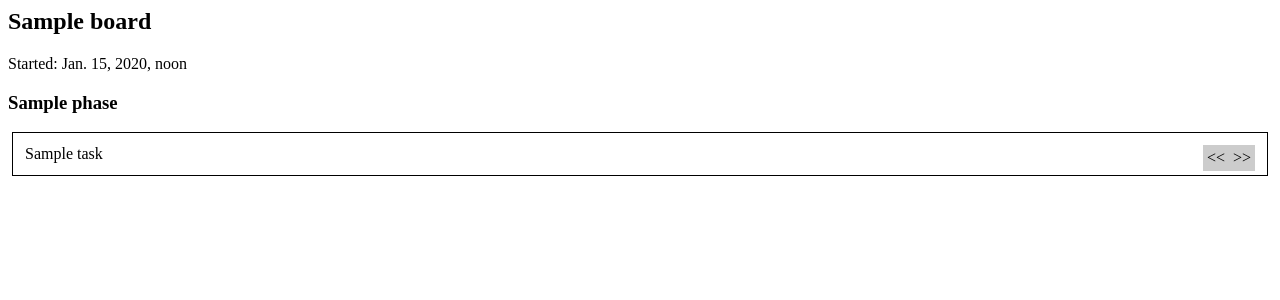
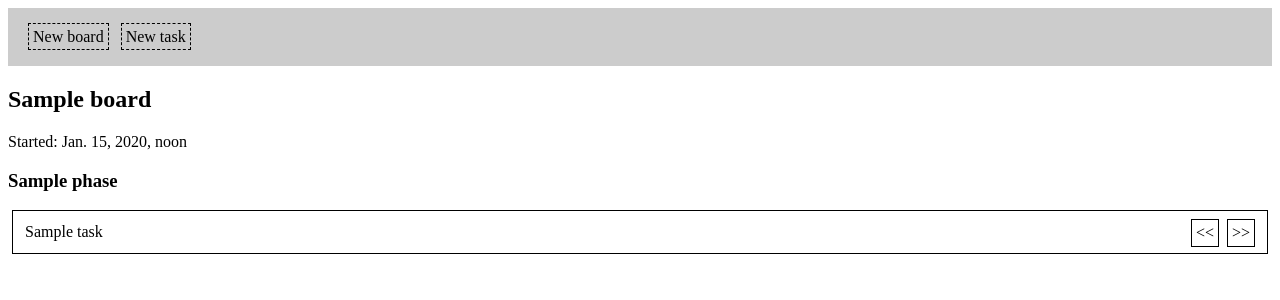
Before and after one commit to blistudio/bligress, a Django app: page /kanban/board/1/ in a window 1280 px wide. Shown: the top 300 px of the page. Run offline with Django 3.2, Linux system fonts and the light colour scheme; tables that the repository leaves empty hold one stand-in row (values such as "Sample post").

Commit message:
Improve styles

```diff
--- a/bligress/kanban/static/board.css
+++ b/bligress/kanban/static/board.css
@@ -4,23 +4,37 @@ div.boardtask {
 	margin: 0.25em;
 }
 
-div.boardtask a {
+a {
 	text-decoration: none;
 	color: black;
 }
 
-div.boardtask a:hover {
+a:hover {
 	background-color: #eee;
 	/*
 	text-decoration: underline;
 	*/
 }
 
-span.boardforward {
+a.boardforward  {
 	float: right;
-	background-color: #ccc;
+	border: 1px solid black;
 	padding: 0.25em;
+	margin-left: 0.5em;
+	margin-top: -0.25em;
 }
 
-span.boardforward a:hover {
+a:hover .boardforward {
+	background-color: #ccc;
 }
+
+div.boardcontrols {
+	padding: 1.25em;
+	background-color: #ccc;
+}
+
+div.boardcontrols a.boardcontrol {
+	border: 1px dashed black;
+	padding: 0.25em;
+	margin-right: 0.5em;
+}
--- a/bligress/kanban/templates/board.html
+++ b/bligress/kanban/templates/board.html
@@ -1,6 +1,11 @@
 {% load staticfiles %}
 
 <link rel="stylesheet" type="text/css" href="{% static 'board.css' %}" />
+
+<div class="boardcontrols">
+	<a class="boardcontrol" href="kanban/newboard">New board</a>
+	<a class="boardcontrol" href="kanban/newtask">New task</a>
+</div>
 
 <div class="board">
 	<h2 class="boardname">{{ board.name }}</h2>
@@ -13,9 +18,13 @@
 		<div class="boardtasks">
 		{% for task in board.task.all %}{% if task.phase == column %}
 			<div class="boardtask">
-			<span class="boardtaskname"><a href="/kanban/task/{{ task.id }}">{{ task.title }}</a></span>
+			<a href="/kanban/task/{{ task.id }}">{{ task.title }}</a>
+			<a class="boardforward" href="/kanban/taskforw/{{ board.id }}/{{ task.id }}">&gt;&gt;</a>
+			<a class="boardforward" href="/kanban/taskback/{{ board.id }}/{{ task.id }}">&lt;&lt;</a>
+			<!--<span class="boardtaskname"><a href="/kanban/task/{{ task.id }}">{{ task.title }}</a></span>
 			<span class="boardforward"><a href="/kanban/taskforw/{{ board.id }}/{{ task.id }}">&gt;&gt;</a></span>
 			<span class="boardforward"><a href="/kanban/taskback/{{ board.id }}/{{ task.id }}">&lt;&lt;</a></span>
+			-->
 			</div>
 		{% endif %}{% endfor %}
 		</div>
```
